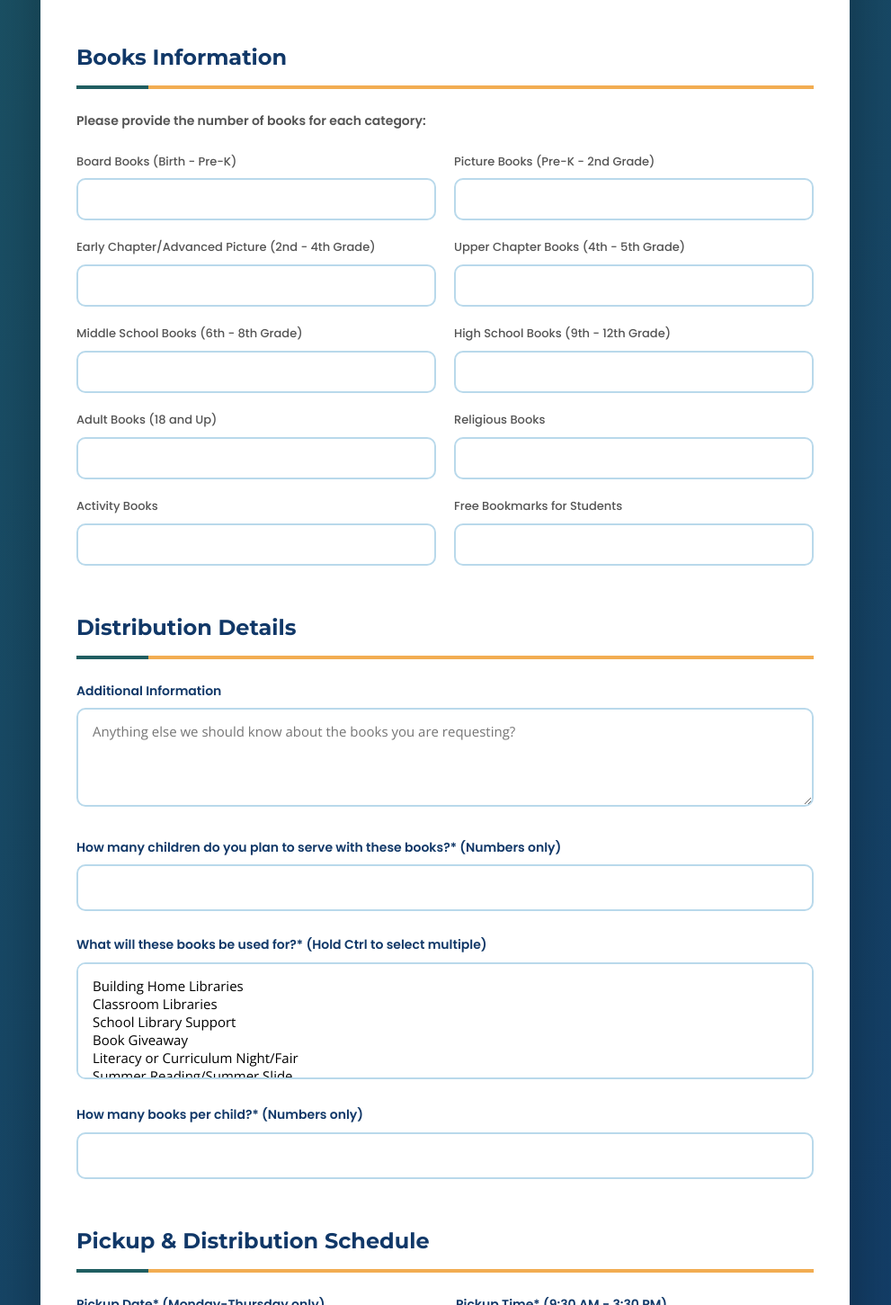
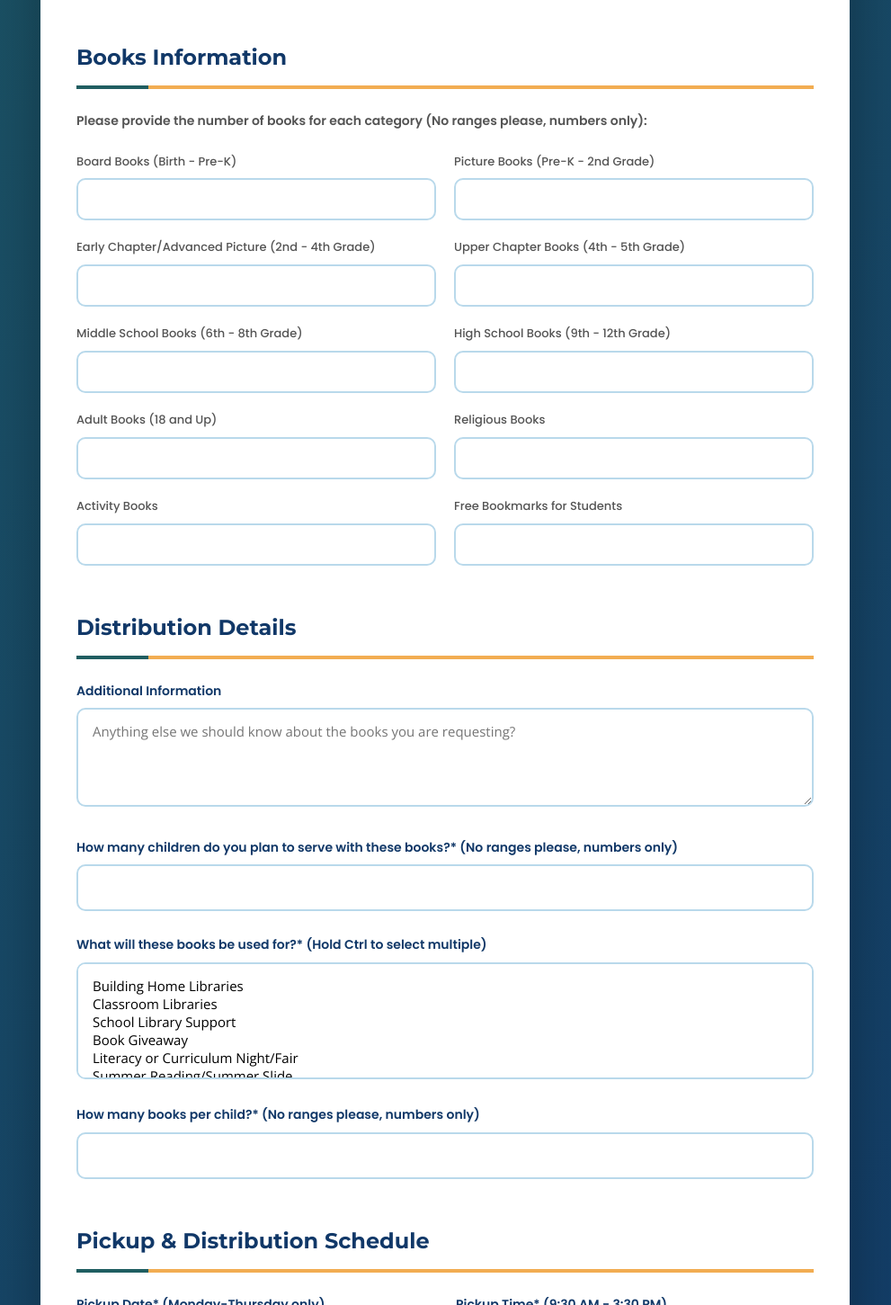
Before and after one commit to taylor-PromisingPages/Book-Request-Form, a plain HTML site: page index.html in a window 1280 px wide. Shown: the part 1640-3091 px from the top of the page at 90% size, without its empty margins (145-1136 px from the left). Drawn offline with nearby package versions, Linux system fonts and the light colour scheme.

Commit message:
Update index.html

```diff
--- a/index.html
+++ b/index.html
@@ -612,7 +612,7 @@
 
           <h2 class="section-title">Books Information</h2>
 
-          <p class="helper-text">Please provide the number of books for each category:</p>
+          <p class="helper-text">Please provide the number of books for each category (No ranges please, numbers only):</p>
 
           <div class="book-categories">
             <div class="book-input-group">
@@ -665,7 +665,7 @@
           </div>
 
           <div class="form-group">
-            <label for="00N8c00000aEMWm">How many children do you plan to serve with these books?* (Numbers only)</label>
+            <label for="00N8c00000aEMWm">How many children do you plan to serve with these books?* (No ranges please, numbers only)</label>
             <input id="00N8c00000aEMWm" name="00N8c00000aEMWm" type="text" required />
           </div>
 
@@ -683,7 +683,7 @@
           </div>
 
           <div class="form-group">
-            <label for="00N8c00000aEJos">How many books per child?* (Numbers only)</label>
+            <label for="00N8c00000aEJos">How many books per child?* (No ranges please, numbers only)</label>
             <input id="00N8c00000aEJos" name="00N8c00000aEJos" type="text" required />
           </div>
 
```
